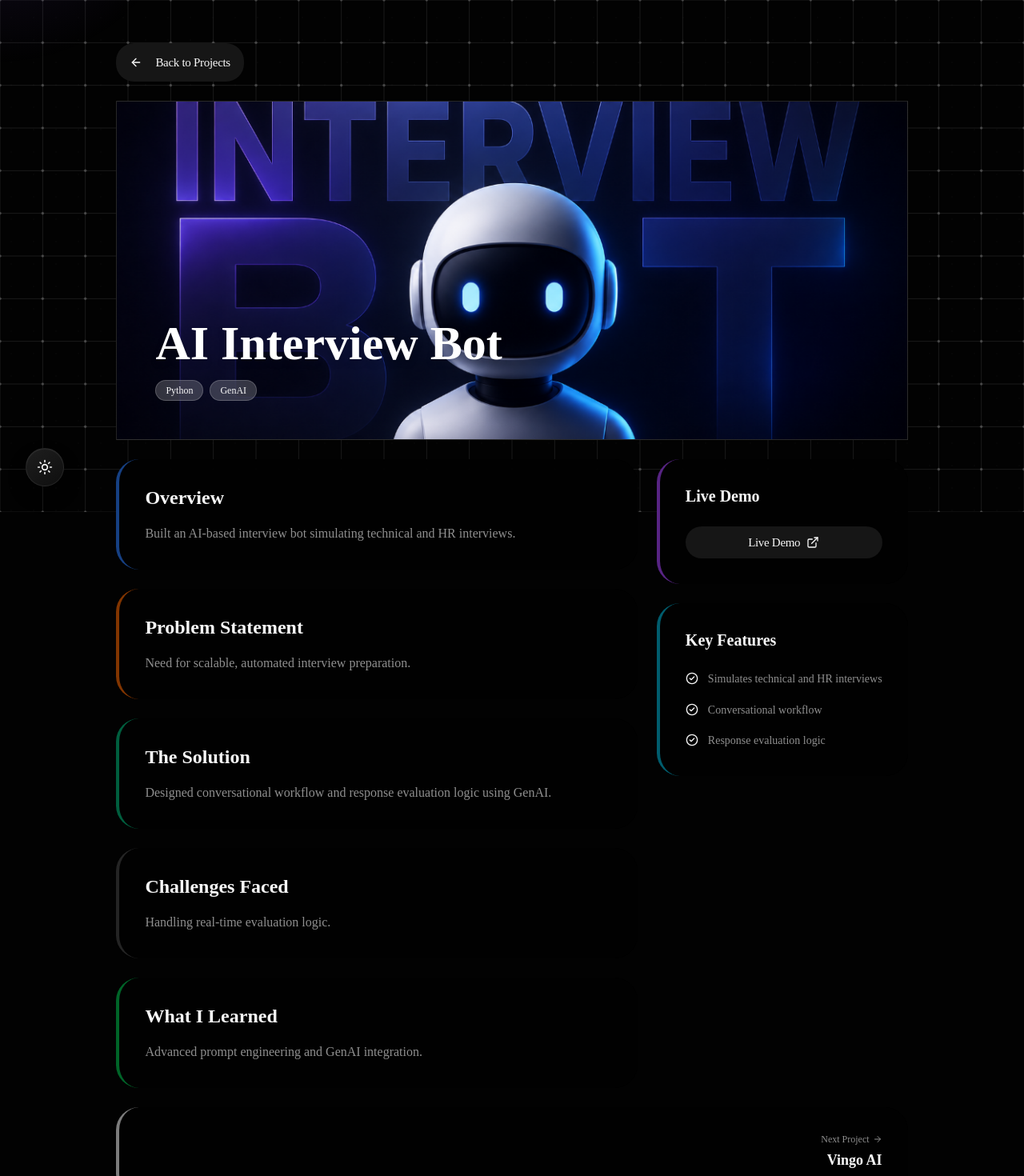
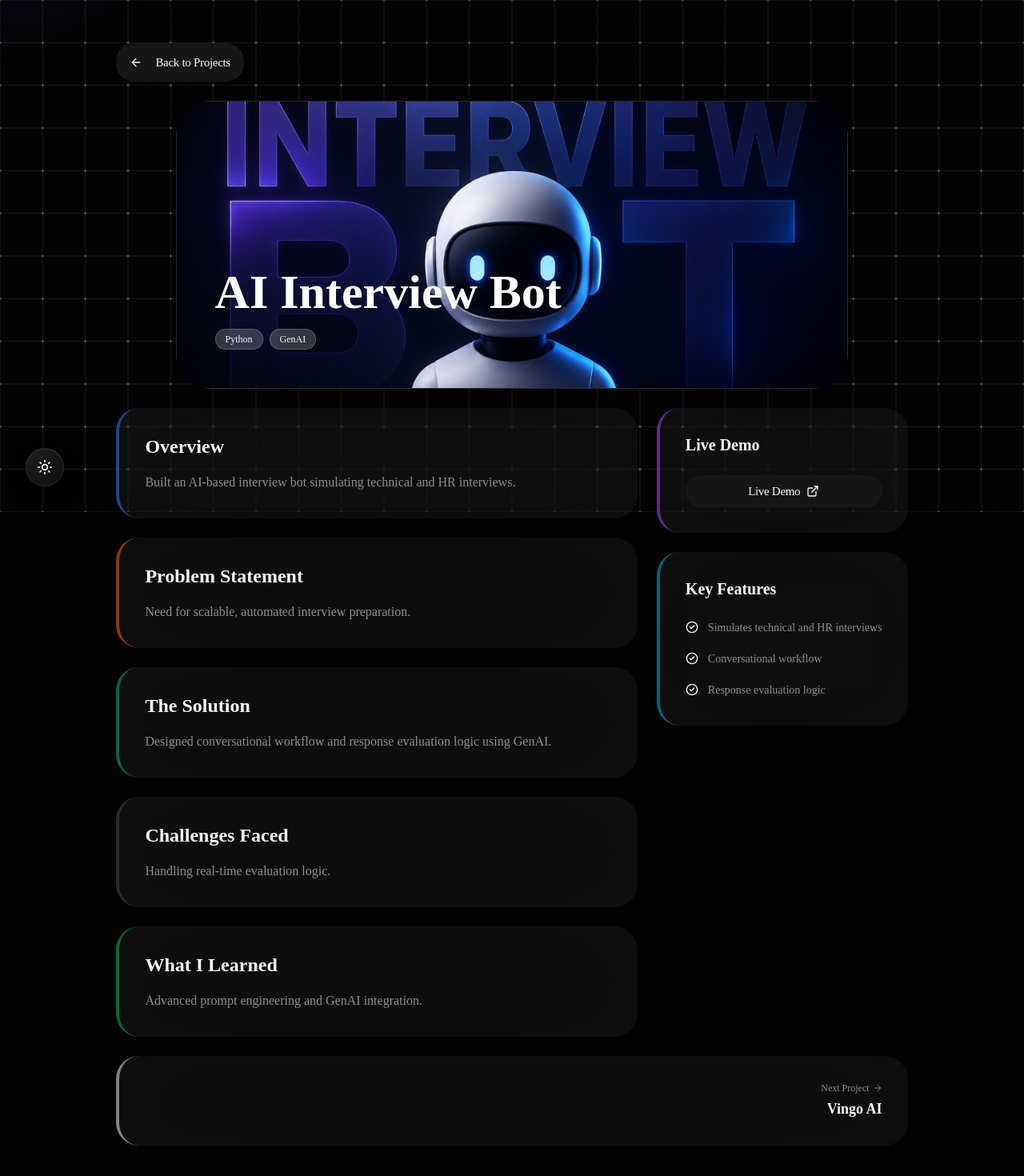
Before and after one commit to oyedaxo/dakshportfolio, a Next.js app: page /projects/ai-interview-bot in a window 1280 px wide. Shown: the part 160-1630 px from the top of the page at 80% size. Built offline with nearby package versions, Linux system fonts and the light colour scheme.

Commit message:
Update project details styling: rounded hero and greyish glass cards

```diff
--- a/src/components/sections/ProjectDetails.tsx
+++ b/src/components/sections/ProjectDetails.tsx
@@ -38,8 +38,9 @@ export function ProjectDetails({ project, prevProject, nextProject }: ProjectDet
         initial={{ opacity: 0, y: 30 }}
         animate={{ opacity: 1, y: 0 }}
         transition={{ duration: 0.6 }}
+        className="w-full md:w-[90%] lg:w-[85%] mx-auto"
       >
-        <GlassCard glow className="overflow-hidden relative w-full aspect-video md:aspect-[21/9] p-0">
+        <GlassCard glow className="overflow-hidden relative w-full aspect-video md:aspect-[21/9] p-0 rounded-3xl md:rounded-[2.5rem]">
           <Image
           src={project.image}
           alt={project.title}
@@ -71,7 +72,7 @@ export function ProjectDetails({ project, prevProject, nextProject }: ProjectDet
             viewport={{ once: true }}
           >
             <TiltWrapper>
-              <div className="bg-background/95 backdrop-blur-xl border-white/5 p-6 md:p-8 rounded-2xl border-l-4 border-l-blue-500/50 h-full">
+              <div className="bg-foreground/5 backdrop-blur-3xl border-white/10 p-6 md:p-8 rounded-2xl border-l-4 border-l-blue-500/50 h-full">
                 <h2 className="text-2xl font-bold mb-4 text-foreground">Overview</h2>
                 <p className="text-muted-foreground leading-relaxed">{project.overview}</p>
               </div>
@@ -84,7 +85,7 @@ export function ProjectDetails({ project, prevProject, nextProject }: ProjectDet
             viewport={{ once: true }}
           >
             <TiltWrapper>
-              <div className="bg-background/95 backdrop-blur-xl border-white/5 p-6 md:p-8 rounded-2xl border-l-4 border-l-orange-500/50 h-full">
+              <div className="bg-foreground/5 backdrop-blur-3xl border-white/10 p-6 md:p-8 rounded-2xl border-l-4 border-l-orange-500/50 h-full">
                 <h2 className="text-2xl font-bold mb-4 text-foreground">Problem Statement</h2>
                 <p className="text-muted-foreground leading-relaxed">{project.problem}</p>
               </div>
@@ -97,7 +98,7 @@ export function ProjectDetails({ project, prevProject, nextProject }: ProjectDet
             viewport={{ once: true }}
           >
             <TiltWrapper>
-              <div className="bg-background/95 backdrop-blur-xl border-white/5 p-6 md:p-8 rounded-2xl border-l-4 border-l-emerald-500/50 h-full">
+              <div className="bg-foreground/5 backdrop-blur-3xl border-white/10 p-6 md:p-8 rounded-2xl border-l-4 border-l-emerald-500/50 h-full">
                 <h2 className="text-2xl font-bold mb-4 text-foreground">The Solution</h2>
                 <p className="text-muted-foreground leading-relaxed">{project.solution}</p>
               </div>
@@ -111,13 +112,13 @@ export function ProjectDetails({ project, prevProject, nextProject }: ProjectDet
             className="flex flex-col gap-6"
           >
             <TiltWrapper>
-              <div className="bg-background/95 backdrop-blur-xl border-white/5 p-6 md:p-8 rounded-2xl border-l-4 border-l-destructive/50 h-full">
+              <div className="bg-foreground/5 backdrop-blur-3xl border-white/10 p-6 md:p-8 rounded-2xl border-l-4 border-l-destructive/50 h-full">
                 <h2 className="text-2xl font-bold mb-4 text-foreground">Challenges Faced</h2>
                 <p className="text-muted-foreground leading-relaxed">{project.challenges}</p>
               </div>
             </TiltWrapper>
             <TiltWrapper>
-              <div className="bg-background/95 backdrop-blur-xl border-white/5 p-6 md:p-8 rounded-2xl border-l-4 border-l-green-500/50 h-full">
+              <div className="bg-foreground/5 backdrop-blur-3xl border-white/10 p-6 md:p-8 rounded-2xl border-l-4 border-l-green-500/50 h-full">
                 <h2 className="text-2xl font-bold mb-4 text-foreground">What I Learned</h2>
                 <p className="text-muted-foreground leading-relaxed">{project.learned}</p>
               </div>
@@ -145,7 +146,7 @@ export function ProjectDetails({ project, prevProject, nextProject }: ProjectDet
 
               return (
                 <TiltWrapper>
-                  <div className="bg-background/95 backdrop-blur-xl border-white/5 p-6 md:p-8 rounded-2xl border-l-4 border-l-purple-500/50 h-full">
+                  <div className="bg-foreground/5 backdrop-blur-3xl border-white/10 p-6 md:p-8 rounded-2xl border-l-4 border-l-purple-500/50 h-full">
                     <h3 className="text-xl font-bold mb-6 text-foreground">{headingText}</h3>
                     <div className="flex flex-col gap-4">
                       {hasLive && (
@@ -157,7 +158,7 @@ export function ProjectDetails({ project, prevProject, nextProject }: ProjectDet
                       )}
                       {hasGithub && (
                         <a href={project.githubUrl} target="_blank" rel="noopener noreferrer">
-                          <OriginButton className="w-full h-10 gap-2 bg-background/95 backdrop-blur-xl border-white/5 border-foreground/10 text-foreground">
+                          <OriginButton className="w-full h-10 gap-2 bg-foreground/5 backdrop-blur-3xl border-white/10 border-foreground/10 text-foreground">
                             <Code2 className="w-4 h-4" /> Source Code
                           </OriginButton>
                         </a>
@@ -169,7 +170,7 @@ export function ProjectDetails({ project, prevProject, nextProject }: ProjectDet
             })()}
 
             <TiltWrapper>
-              <div className="bg-background/95 backdrop-blur-xl border-white/5 p-6 md:p-8 rounded-2xl border-l-4 border-l-cyan-500/50 h-full">
+              <div className="bg-foreground/5 backdrop-blur-3xl border-white/10 p-6 md:p-8 rounded-2xl border-l-4 border-l-cyan-500/50 h-full">
                 <h3 className="text-xl font-bold mb-6 text-foreground">Key Features</h3>
                 <ul className="space-y-4">
                   {project.features.map((feature, i) => (
@@ -192,7 +193,7 @@ export function ProjectDetails({ project, prevProject, nextProject }: ProjectDet
         whileInView={{ opacity: 1, y: 0 }}
         viewport={{ once: true }}
       >
-        <div className="bg-background/95 backdrop-blur-xl border-white/5 p-6 md:p-8 rounded-2xl border-l-4 border-l-primary/50 flex flex-col sm:flex-row items-center justify-between gap-8">
+        <div className="bg-foreground/5 backdrop-blur-3xl border-white/10 p-6 md:p-8 rounded-2xl border-l-4 border-l-primary/50 flex flex-col sm:flex-row items-center justify-between gap-8">
           {prevProject ? (
             <Link href={`/projects/${prevProject.slug}`} className="group flex flex-col items-start w-full sm:w-auto">
               <span className="text-xs text-muted-foreground mb-1 flex items-center gap-1 group-hover:text-primary transition-colors">
```
